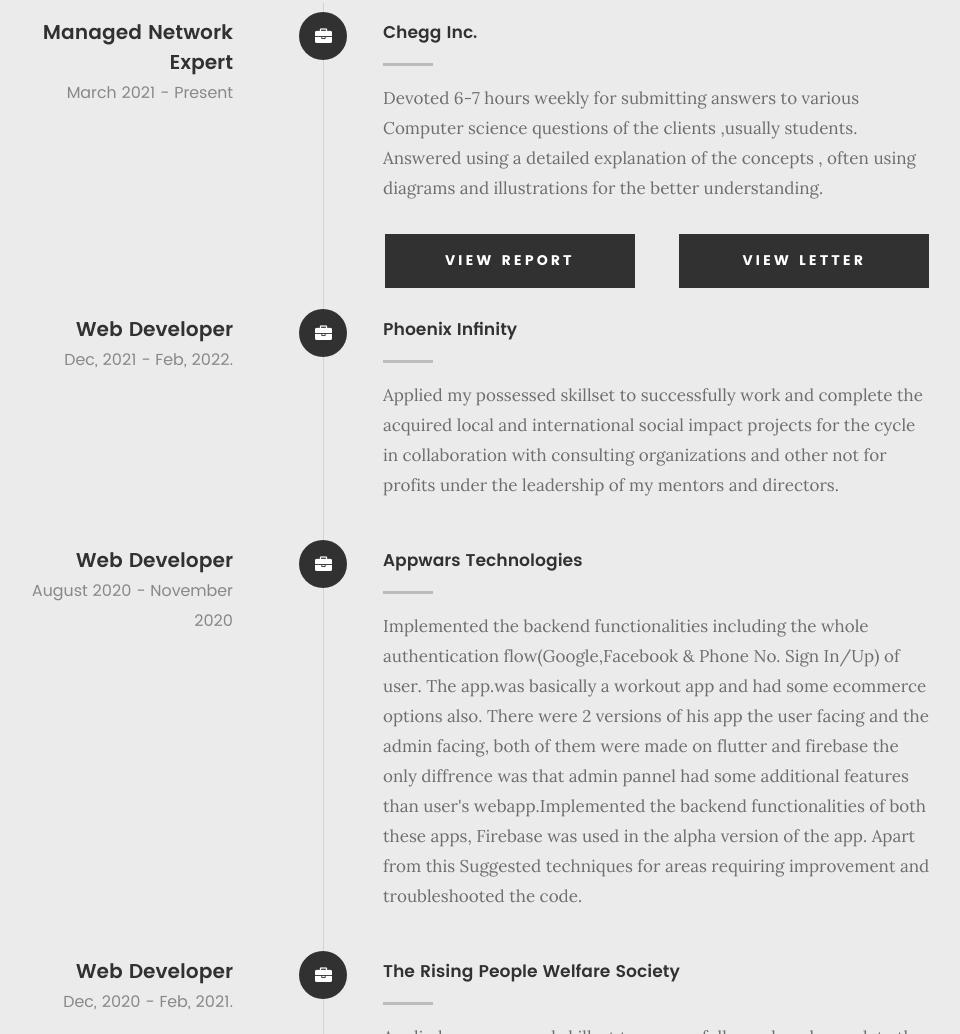
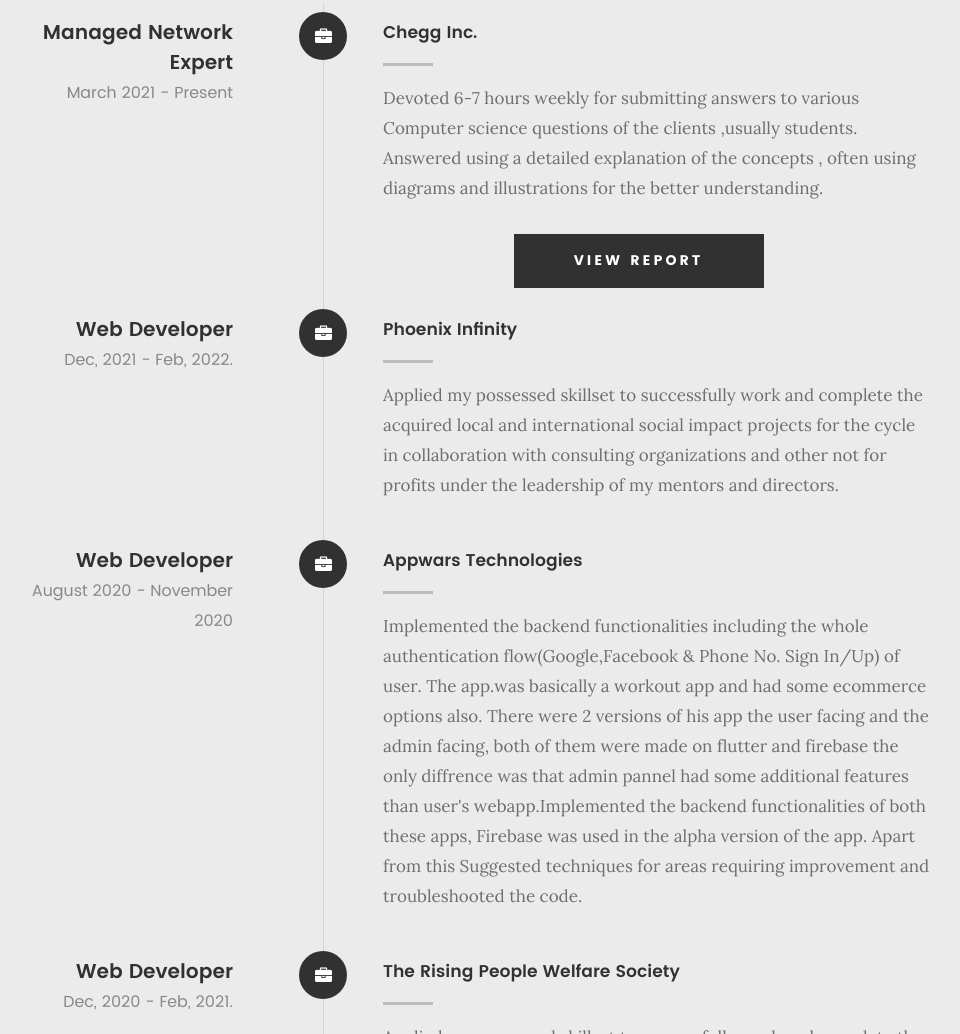
Before and after one commit to FAIZ113/Portfolio, a plain HTML site: page index.html in a window 1280 px wide. Shown: the part 2540-3574 px from the top of the page, without its empty margins (176-1136 px from the left). Drawn offline with Linux system fonts and the light colour scheme; files whose address does not match are found by name.

Commit message:
Update index.html

```diff
--- a/index.html
+++ b/index.html
@@ -281,11 +281,9 @@
 
 						<div class="row button-section">
 							<div class="col-twelve">
-								<a href="https://drive.google.com/file/d/1GqgVMIOTC_7ZihtLnAVXh3hqY_zEjxwJ/view?usp=sharing"
-									title="View Project Report" class="button button-primary">View Report</a>
+								<a href="https://drive.google.com/file/d/1PS3LV1T8HjSOpOsfbDFeHyydVN0AtV2y/view?usp=sharing"
+									title="View Report" class="button button-primary">View Report</a>
 
-								<a href="https://drive.google.com/file/d/1aezKNKRRxXYN0NGGQEINkoNW5bppkND_/view?usp=sharing"
-									title="View Letter" class="button button-primary">View Letter</a><br>
 
 							</div></div>
 						</div>
```
